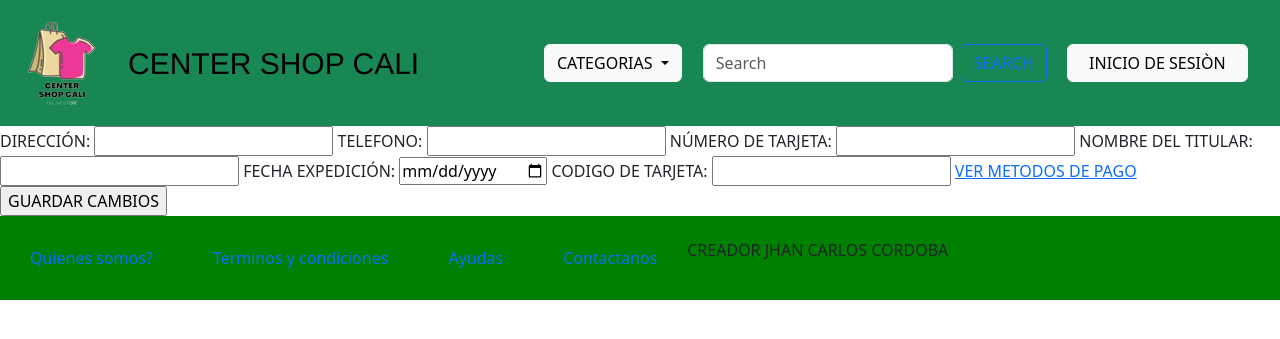
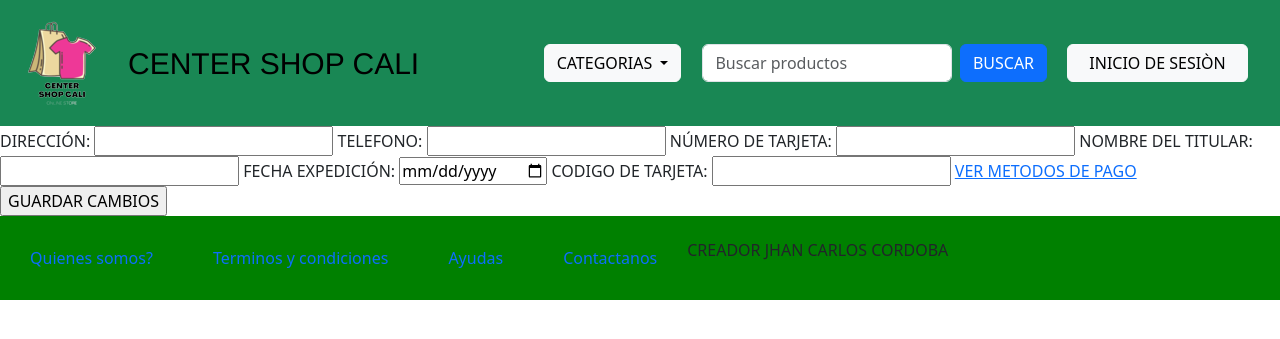
Before and after one commit to Cordoba18/Center-Shop-Cali-WEB, a PHP site: the page made by vistas/AñadirMetodoPago.php in a window 1280 px wide. Shown: the top 339 px of the page. Run offline with PHP 8.4, Linux system fonts and the light colour scheme; data that the repository does not hold is empty.

Commit message:
Corregir boton

```diff
--- a/HeaderPrincipal.php
+++ b/HeaderPrincipal.php
@@ -45,7 +45,7 @@ echo "<li><a class='dropdown-item' href='vistas/PaginaProductos.php?categoria=$m
 </div>
       <form class="d-flex" action="vistas/PaginaProductos.php" role="search">
         <input class="form-control me-2" type="search" placeholder="Buscar productos" aria-label="Search" name="search" required>
-        <input class="btn btn-outline-primary" type="submit" value="BUSCAR"></input>
+        <input class="btn btn-primary" type="submit" value="BUSCAR"></input>
         <a class="btn btn-light " id="btn-sesion" href="vistas/login.php">INICIO DE SESIÒN</a>
       </form>
     </div>
--- a/vistas/HeaderPrincipal.php
+++ b/vistas/HeaderPrincipal.php
@@ -44,8 +44,8 @@ include_once("../sql/Conexion.php");
   </ul>
 </div>
       <form class="d-flex" action="PaginaProductos.php" role="search">
-        <input class="form-control me-2" type="search" placeholder="Search" aria-label="Search" name="search" required>
-        <input class="btn btn-outline-primary" type="submit" value="SEARCH"></input>
+        <input class="form-control me-2" type="search" placeholder="Buscar productos" aria-label="Search" name="search" required>
+        <input class="btn btn-primary" type="submit" value="BUSCAR"></input>
         <a class="btn btn-light " id="btn-sesion" href="login.php">INICIO DE SESIÒN</a>
       </form>
     </div>
```
